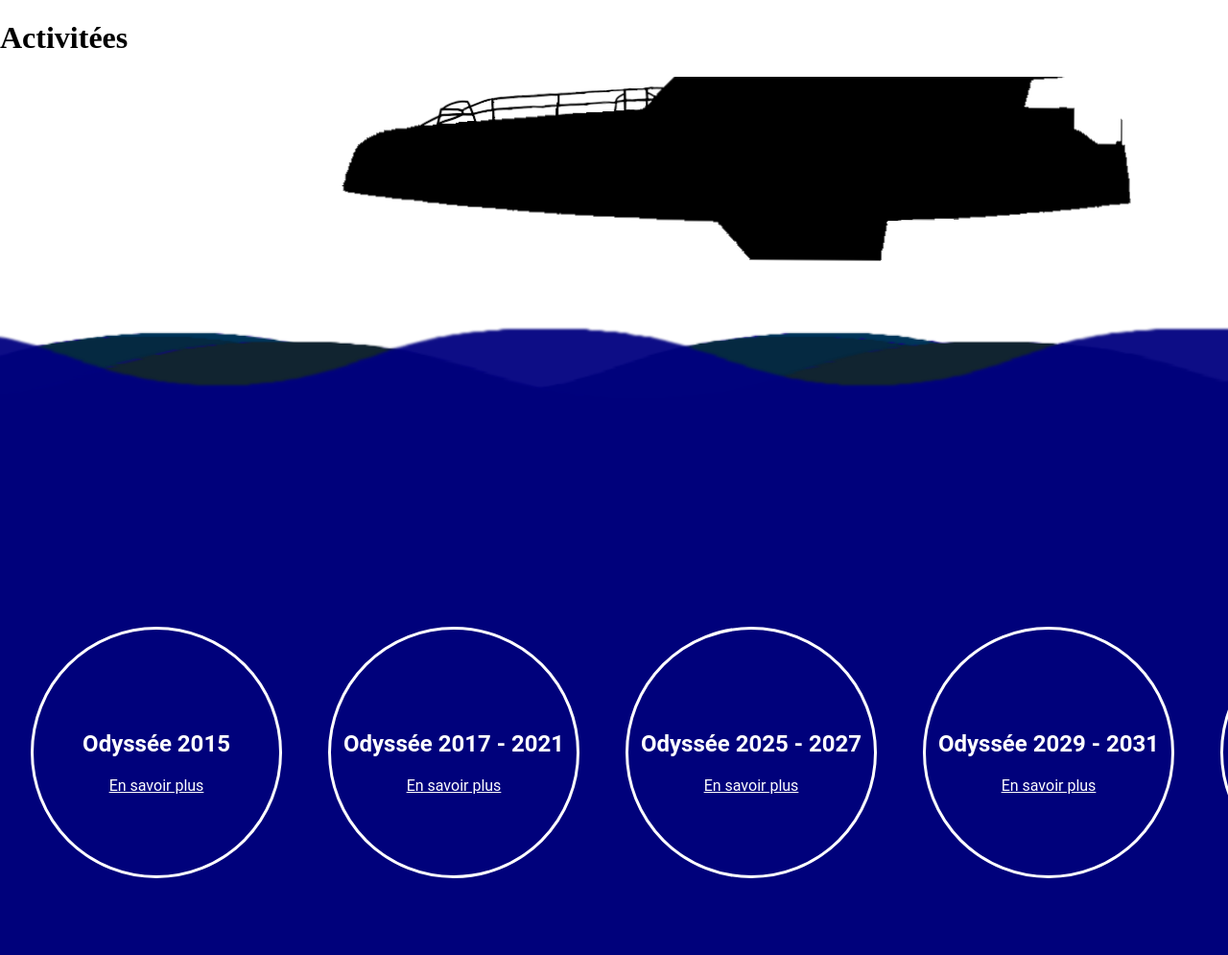
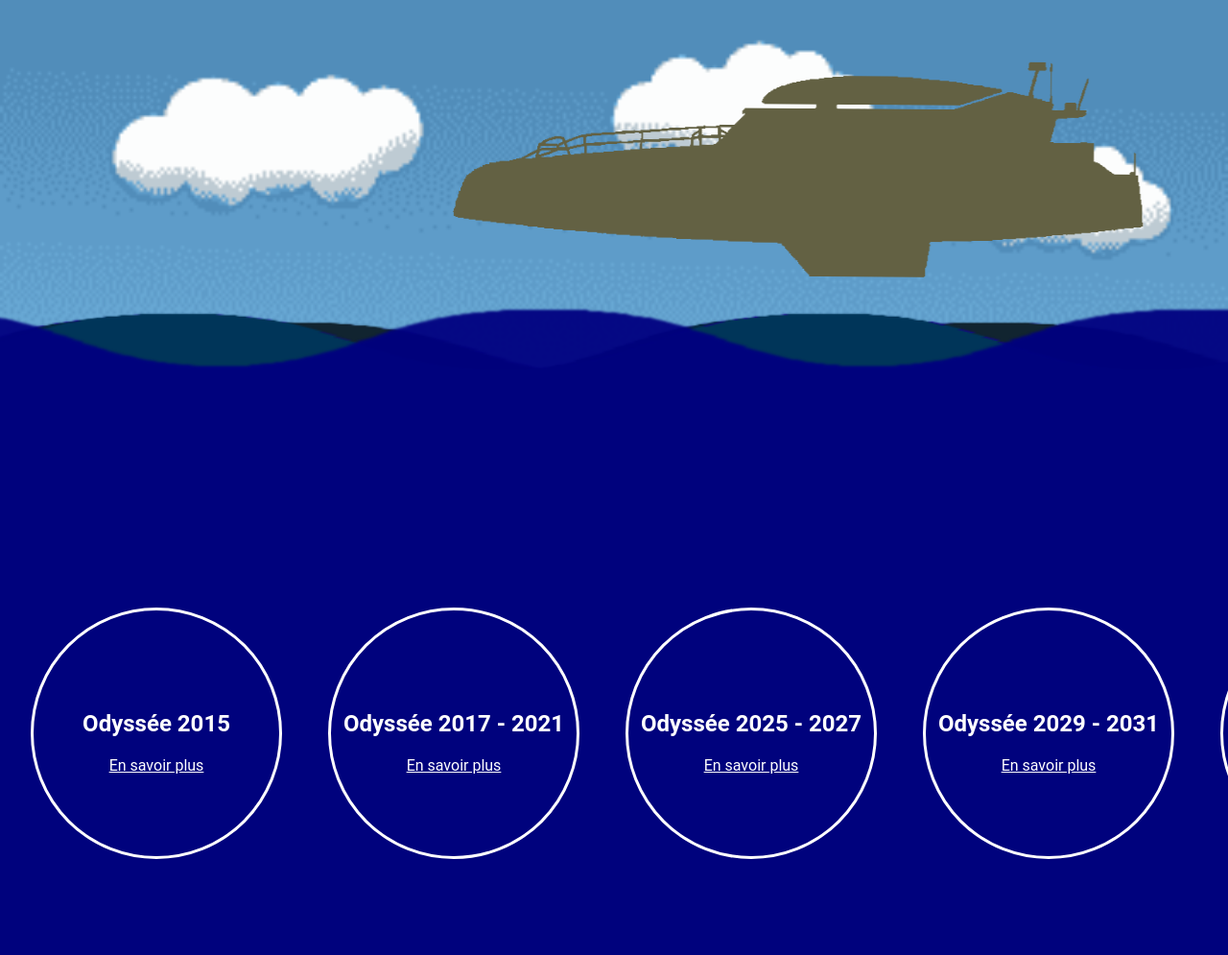
Before and after one commit to mdhamed238/peluchards-nuit-info-2k24, a Flask app: page /act in a window 1280 px wide. Shown: the whole page at 96% size. Run offline with Flask 3, Linux system fonts and the light colour scheme.

Commit message:
animations de act finie

```diff
--- a/static/style.css
+++ b/static/style.css
@@ -12,6 +12,10 @@
     align-items: center;
     justify-content: center;
     overflow: hidden;
+    background-image: url('/static/images/sky.png');
+    background-repeat: no-repeat;
+    background-size:cover;
+    /*z-index: -100;*/
 }
 div#wave-container {
     height: 80vh;
@@ -21,12 +25,15 @@
 }
 
 img#wave-front {
+    position: relative;
+    top: 0;
+    left: 0;
     height: 80vh;
     width: 400%;
     padding:0;
     margin:0;
     filter: brightness(0.9) contrast(1.5) saturate(1) blur(1px) ;
-
+    z-index: 9;
     opacity: 0.95;
     animation: wave 5s linear infinite;
 }
@@ -35,7 +42,7 @@
     position: relative;
     top: -100%;
     left: 0;
-    z-index: -2;
+    z-index: 3;
     height: 80vh;
     width: 400%;
     padding:0;
@@ -47,7 +54,7 @@
     position: relative;
     top: -200%;
     left: 0;
-    z-index: -2;
+    z-index: 2;
     height: 80vh;
     width: 400%;
     padding:0;
@@ -59,7 +66,7 @@
     position: relative;
     top: -300%;
     left: 0;
-    z-index: -2;
+    z-index: 1;
     height: 80vh;
     width: 400%;
     padding:0;
@@ -78,11 +85,11 @@
 
 img#boat {
     position: relative;
-    height: 50%;
+    width: 70%;
     top: 18%;
     left: 50%;
     transform: translate(-50%, -50%);
-    z-index: -1;
+    z-index: 4;
     animation: boat 2.5s linear infinite;
 
 }
@@ -111,6 +118,7 @@
     white-space: nowrap; /* Évite le retour à la ligne des éléments */
     scrollbar-width: none; /* For Firefox */
     -ms-overflow-style: none;  /* For Internet Explorer and Edge */
+    z-index: 10;
 }
 div.scroll-wrapper::-webkit-scrollbar {
     display: none; /* For Chrome, Safari, and Opera */
--- a/templates/activities.html
+++ b/templates/activities.html
@@ -7,11 +7,9 @@
         <meta name="viewport" content="width=device-width, initial-scale=1.0">
     </head>
     <body>
-        <header>
-            <h1>Activitées</h1>
-        </header>
+
         <main>
-
+            <h1>Activités</h1>
             <img src="/static/images/boatv2.png" id="boat">
 
             <div id="wave-container">
@@ -31,11 +29,15 @@
                 </div>
             </div>
         </main>
-        <script>
+        <script defer>
             const scrollableContainer = document.getElementById('scrollable-container');
-
+            console.log(scrollableContainer);
             // Ajoute un gestionnaire d'événement pour le défilement avec la molette
             scrollableContainer.addEventListener('wheel', (event) => {
+                console.log(event.deltaY);
+                console.log(scrollableContainer.scrollLeft);
+                console.log(scrollableContainer);
+
                 event.preventDefault(); // Empêche le défilement vertical par défaut
                 scrollableContainer.scrollLeft += event.deltaY; // Scrolle horizontalement
             });
```
Also changed, not shown: src/quiz.db, static/images/boatv2.png, static/images/sky.png (added).
